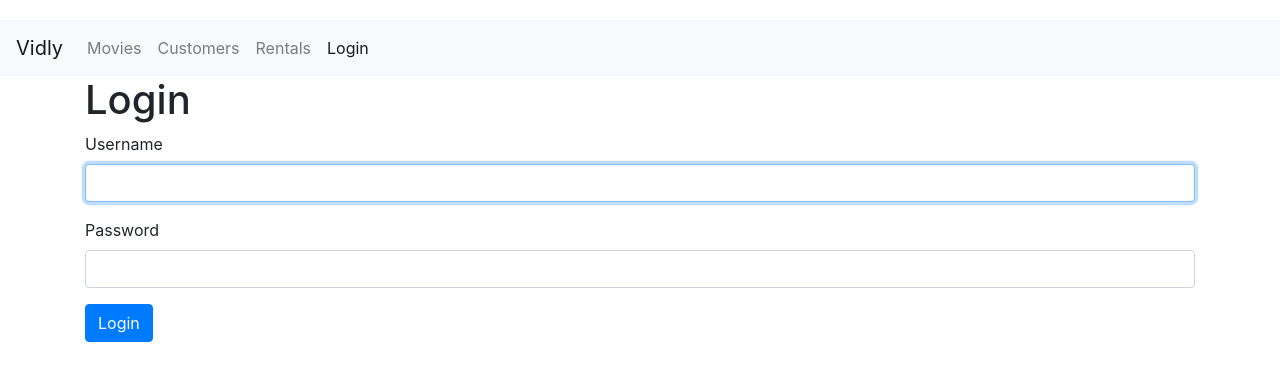
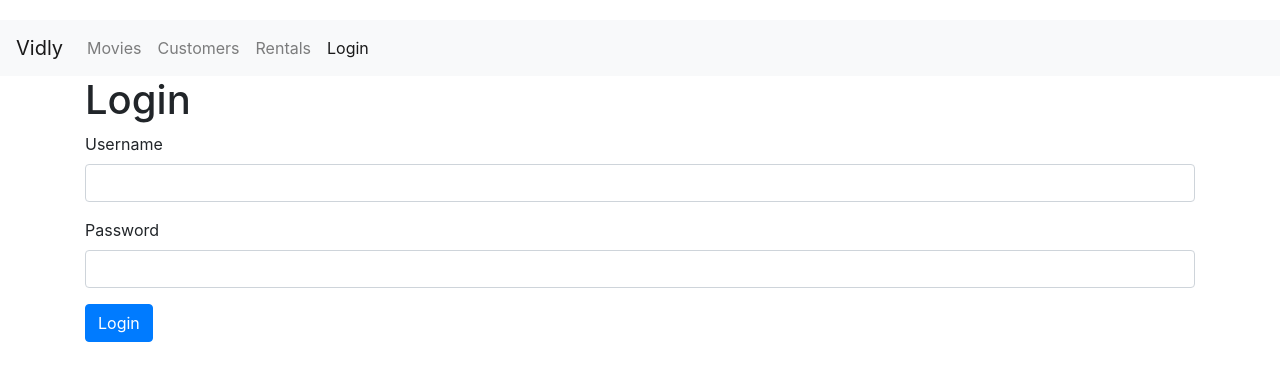
Before and after one commit to talentamaulana10/vidly-routing, a React (Create React App) app: page /login in a window 1280 px wide. Shown: the top 380 px of the page. Built offline with nearby package versions, Linux system fonts and the light colour scheme.

Commit message:
Controlled Elements

```diff
--- a/src/components/loginForm.jsx
+++ b/src/components/loginForm.jsx
@@ -1,17 +1,18 @@
 import React, { Component } from "react";
 
 class LoginForm extends Component {
-  username = React.createRef();
-
-  //  componentDidMount(){
-  //      this.username.current.focus();
-  //  }
+  state = {
+    account: { username: "", password: "" }
+  };
 
   handleSubmit = e => {
     e.preventDefault();
+  };
 
-    const username = this.username.current.value;
-    console.log("Submited");
+  handleChange = e => {
+    const account = { ...this.state.account };
+    account.username = e.currentTarget.value;
+    this.setState({ account });
   };
 
   render() {
@@ -22,8 +23,8 @@
           <div className="form-group">
             <label htmlFor="username">Username</label>
             <input
-              autoFocus
-              ref={this.username}
+              value={this.state.account.username}
+              onChange={this.handleChange}
               id="username"
               type="text"
               className="form-control"
```
